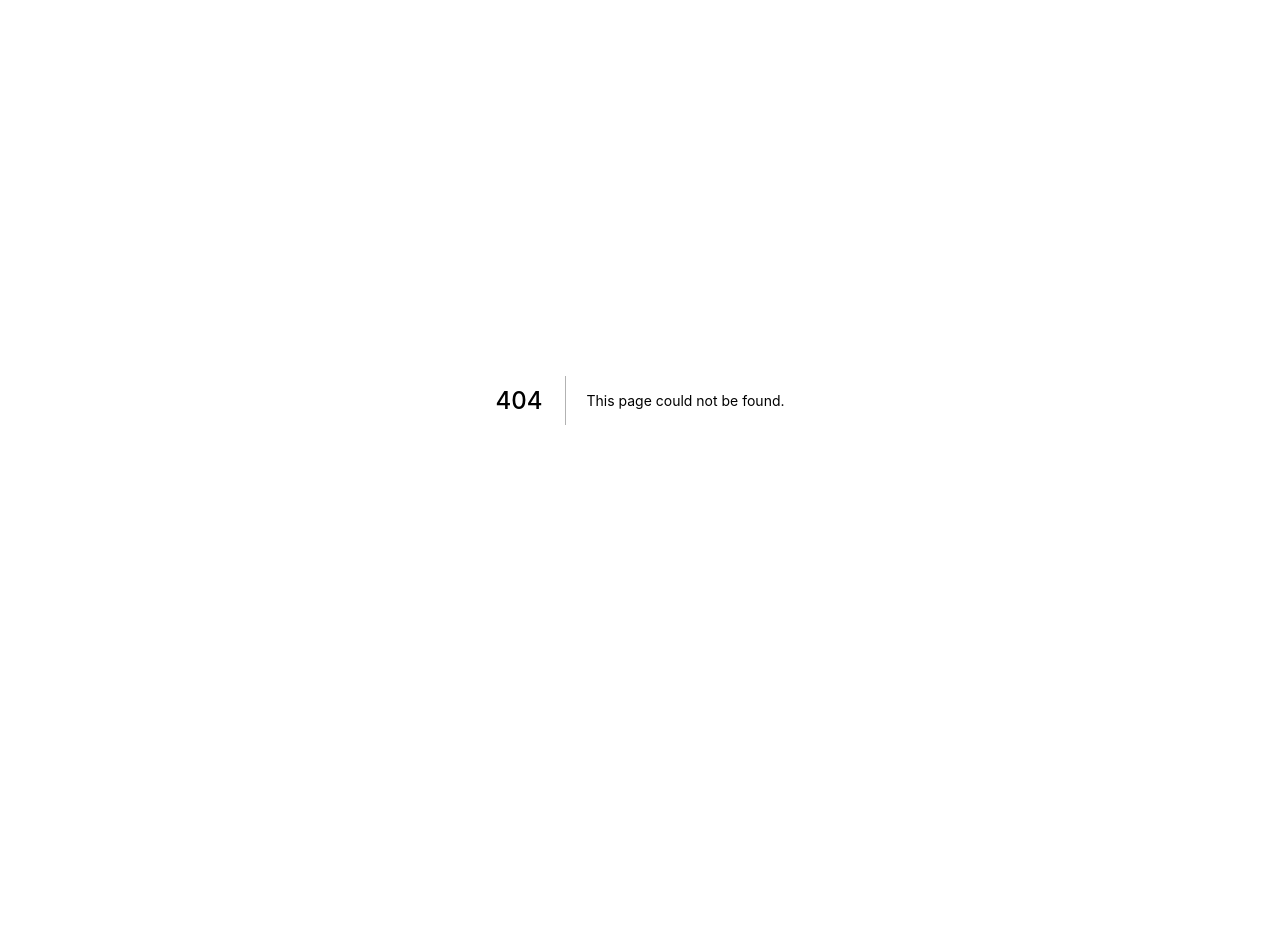
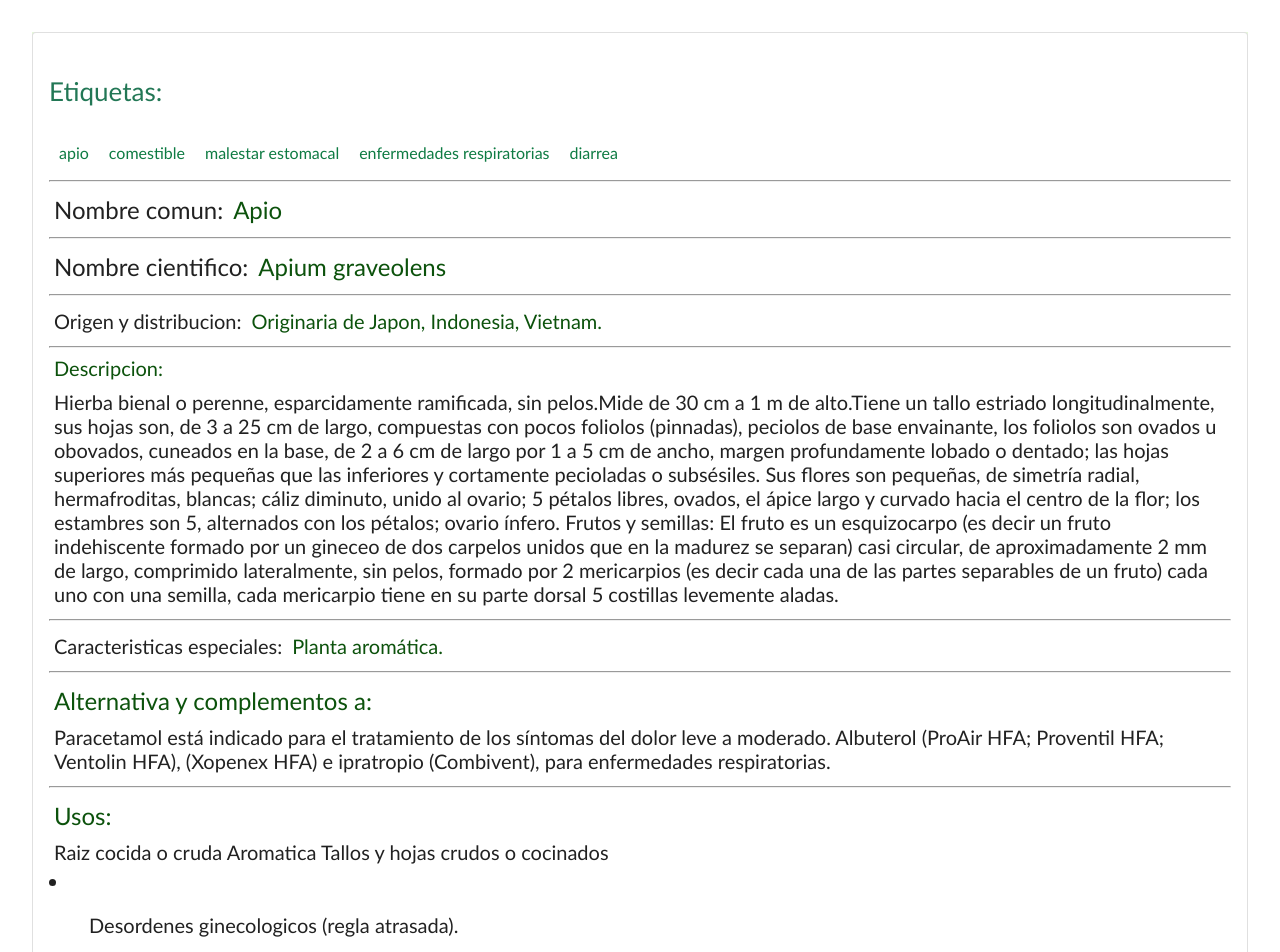
Before and after one commit to addRian0-0/5IV9-PA-Tucanes-del-Software, a Next.js app in the folder tucans-planmatica/: page /fichas/ficha in a window 1280 px wide. Before the commit this address had no page. Shown: the top 952 px of the page. Before the commit the page ends 800 px from the top, so only its background shows below. Built offline with nearby package versions, Linux system fonts and the light colour scheme.

Commit message:
Maquetado SSR fichas

```diff
--- /dev/null
+++ b/tucans-planmatica/components/FichaUnica.jsx
@@ -0,0 +1,109 @@
+import React from 'react';
+import styles from "../styles/Fichas.module.css";
+import Box from '@mui/material/Box';
+import Card from '@mui/material/Card';
+import CardActions from '@mui/material/CardActions';
+import CardContent from '@mui/material/CardContent';
+import Button from '@mui/material/Button';
+import Typography from '@mui/material/Typography';
+import Table from '@mui/material/Table';
+import TableBody from '@mui/material/TableBody';
+import TableCell from '@mui/material/TableCell';
+import TableContainer from '@mui/material/TableContainer';
+import TableHead from '@mui/material/TableHead';
+import TableRow from '@mui/material/TableRow';
+import Paper from '@mui/material/Paper';
+import Slider from '@mui/material/Slider';
+
+function valuetext(value) {
+    return `${value}°C`;
+}
+
+export default function FichaUnica() {
+    return (
+        <div className={styles.containerFicha}>
+            <Card variant="outlined">
+                <CardContent>
+                    <p className={styles.titleficha} >Etiquetas: </p>
+                    <p className={styles.etiquetas} > {`apio`} </p>
+                    <p className={styles.etiquetas} > {`comestible`} </p>
+                    <p className={styles.etiquetas} > {`malestar estomacal`} </p>
+                    <p className={styles.etiquetas} > {`enfermedades respiratorias`} </p>
+                    <p className={styles.etiquetas} > {`diarrea`} </p>
+                    <hr className={styles.division} />
+                    <p className={styles.textU}>Nombre comun: </p>
+                    <p className={styles.titlefichaU}>Apio</p>
+                    <hr className={styles.division} />
+                    <p className={styles.textU}>Nombre cientifico: </p>
+                    <p className={styles.titlefichaU}>Apium graveolens</p>
+                    <hr className={styles.division} />
+                    <p className={styles.textU2}>Origen y distribucion: </p>
+                    <p className={styles.titlefichaU2}>Originaria de Japon, Indonesia, Vietnam.</p>
+                    <hr className={styles.division} />
+                    <p className={styles.textD} >Descripcion: </p>
+                    <p className={styles.textU2} >
+                        Hierba bienal o perenne, esparcidamente ramificada, sin pelos.Mide de 30 cm a 1 m de alto.Tiene un tallo estriado longitudinalmente,  sus hojas son, de 3 a 25 cm de largo, compuestas con pocos foliolos (pinnadas), peciolos de base envainante, los foliolos son ovados u obovados, cuneados en la base, de 2 a 6 cm de largo por 1 a 5 cm de ancho, margen profundamente lobado o dentado; las hojas superiores más pequeñas que las inferiores y cortamente pecioladas o subsésiles.
+                        Sus flores son pequeñas, de simetría radial, hermafroditas, blancas; cáliz diminuto, unido al ovario; 5 pétalos libres, ovados, el ápice largo y curvado hacia el centro de la flor; los estambres son 5, alternados con los pétalos; ovario ínfero.
+                        Frutos y semillas: El fruto es un esquizocarpo (es decir un fruto indehiscente formado por un gineceo de dos carpelos unidos que en la madurez se separan) casi circular, de aproximadamente 2 mm de largo, comprimido lateralmente, sin pelos, formado por 2 mericarpios (es decir cada una de las partes separables de un fruto) cada uno con una semilla, cada mericarpio tiene en su parte dorsal 5 costillas levemente aladas.
+                    </p>
+                    <hr className={styles.division} />
+                    <p className={styles.textU2}>Caracteristicas especiales: </p>
+                    <p className={styles.titlefichaU2}> Planta aromática.</p>
+                    <hr className={styles.division} />
+                    <p className={styles.titlefichaU}>Alternativa y complementos a: </p>
+                    <p className={styles.textU2}>
+                        Paracetamol está indicado para el tratamiento de los síntomas del dolor leve a moderado.
+                        Albuterol (ProAir HFA; Proventil HFA; Ventolin HFA),  (Xopenex HFA) e ipratropio (Combivent), para enfermedades respiratorias.
+                    </p>
+                    <hr className={styles.division} />
+                    <p className={styles.titlefichaU}>Usos:</p>
+                    <br />
+                    <p className={styles.textU2} >
+                        Raiz cocida o cruda
+                        Aromatica
+                        Tallos y hojas crudos o cocinados
+                    </p>
+
+                    <li className={styles.lista}>
+                        <ul>Desordenes ginecologicos (regla atrasada).</ul>
+                        <ul>Curar abscesos en mujeres.</ul>
+                        <ul>Transtornosa digestivos como vomito, empacho, enlechado de ninos.</ul>
+                        <ul>Disminuir la produccion de leche</ul>
+                        <ul>Contra el dolor de rinon, vejiga y retencion de orina.</ul>
+                        <ul>Utilizado para el dolor de cabeza</ul>
+                        <ul>Enfermedades respiratorias.</ul>
+                    </li>
+                    <hr className={styles.division} />
+
+                    <div className={styles.fuentes}>
+                        <p>Fuentes:</p>
+                        <li>
+                            <ul className={styles.links}>Rzedowski, G. C. de y J. Rzedowski, 2001. Flora fanerogámica del Valle de México. 2a ed. Instituto de Ecología y Comisión Nacional para el Conocimiento y Uso de la Biodiversidad. Pátzcuaro, Michoacán, México.</ul>
+                        </li>
+                    </div>
+                    <hr className={styles.division} />
+
+                    <Box sx={{ width: 300 }}>
+                        <p className={styles.titlefichaU2}> Califica esta ficha.</p>
+                        <Slider
+                            aria-label="Calificacion"
+                            defaultValue={30}
+                            getAriaValueText={valuetext}
+                            valueLabelDisplay="auto"
+                            step={1}
+                            marks
+                            min={0}
+                            max={10}
+                            color="secondary"
+                        />
+                    </Box>
+                </CardContent>
+                <CardActions>
+                    <button className={styles.btnSolicitud} >Solicitud de edicion</button>
+                    <button className={styles.btnReporte} >Reportar ficha</button>
+                    <button className={styles.btnguardar} >Guardar ficha</button>
+                </CardActions>
+            </Card>
+        </div >
+    )
+}
--- /dev/null
+++ b/tucans-planmatica/pages/fichas/ficha.jsx
@@ -0,0 +1,10 @@
+import React from 'react'
+import FichaUnica from '../../components/FichaUnica'
+
+export default function Ficha() {
+    return (
+        <div>
+            <FichaUnica/>
+        </div>
+    )
+}
--- a/tucans-planmatica/styles/Fichas.module.css
+++ b/tucans-planmatica/styles/Fichas.module.css
@@ -37,7 +37,7 @@
 .btnLinkFicha{
     color: var(--main-color);
     transition: 0.3s;
-    border: 2px solid var(--main-color);
+    border: 1px solid var(--main-color);
     border-radius: 4px;
     background-color: white;
     padding: 10px;
@@ -49,3 +49,116 @@
     color: white;
     transform: scale(1.05, 1.05);
 }
+
+
+/* Ficha unica, mostrar una unica ficha pues  */
+
+.containerFicha{
+    margin: 32px;
+    background-color: var(--bg-color-lg);
+}
+
+.btnguardar{
+    padding: 12px;
+    margin: 8px;
+    font-size: 18px;
+    color: var(--save-color);
+    border-radius: 4px;
+    background-color: white;
+    border: 1px solid var(--save-color);
+    transition: 0.3s;
+}
+
+.btnguardar:hover{
+  transform: scale(1.05, 1.05);
+  background-color: var(--save-color);
+  color: white;
+}
+
+.btnReporte{
+    padding: 12px;
+    margin: 8px;
+    font-size: 18px;
+    color: var(--danger-color);
+    border-radius: 4px;
+    background-color: white;
+    border: 1px solid var(--danger-color);
+    transition: 0.3s;
+}
+
+.btnReporte:hover{
+    transform: scale(1.05, 1.05);
+    background-color: var(--danger-color);
+    color: white;
+}
+
+.btnSolicitud{
+    padding: 12px;
+    margin: 8px;
+    font-size: 18px;
+    color: var(--main-color);
+    border-radius: 4px;
+    background-color: white;
+    border: 1px solid var(--main-color);
+    transition: 0.3s;
+}
+
+.btnSolicitud:hover{
+    transform: scale(1.05, 1.05);
+    background-color: var(--hover-color);
+    color: white;
+}
+
+
+.division{
+    color: var(--hover-secondary-color);
+}
+
+.titlefichaU{
+    color: rgb(12, 82, 12);
+    font-size: 24px;
+    display: inline-block;
+    margin: 5px;
+}
+
+.textU{
+    font-size: 24px;
+    display: inline-block;
+    margin: 5px;
+}
+
+.titlefichaU2{
+    color: rgb(12, 82, 12);
+    font-size: 20px;
+    display: inline-block;
+    margin: 5px;
+}
+
+.textU2{
+    font-size: 20px;
+    display: inline-block;
+    line-height: 24px;
+    margin: 5px;
+}
+
+.textD{
+    color: rgb(12, 82, 12);
+    font-size: 20px;
+    margin: 5px;
+}
+
+.lista{
+    font-size: 20px;
+}
+
+.fuentes{
+    border-radius: 4px;
+    padding: 16px;
+    color: rgb(76, 76, 233);
+    font-size: 18px;
+}
+
+.links{
+    list-style: none;
+    list-style-type: none;
+}
--- a/tucans-planmatica/styles/globals.css
+++ b/tucans-planmatica/styles/globals.css
@@ -5,6 +5,9 @@ body {
   --main-color: #0E7B43;
   --hover-color: rgb(34, 119, 85);
   --hover-secondary-color: rgba(53, 114, 102, 0.2);
+  --danger-color: rgb(216, 24, 24);
+  --bg-color-lg: #e6fada;
+  --save-color: rgb(98, 98, 236);
   padding: 0;
   margin: 0;
   font-family: 'Trebuchet MS', 'Lucida Sans Unicode', 'Lucida Grande', 'Lucida Sans', Arial, sans-serif;
```
Also changed, not shown: tucans-planmatica/pages/fichas/index.jsx (+3 -5 lines).
